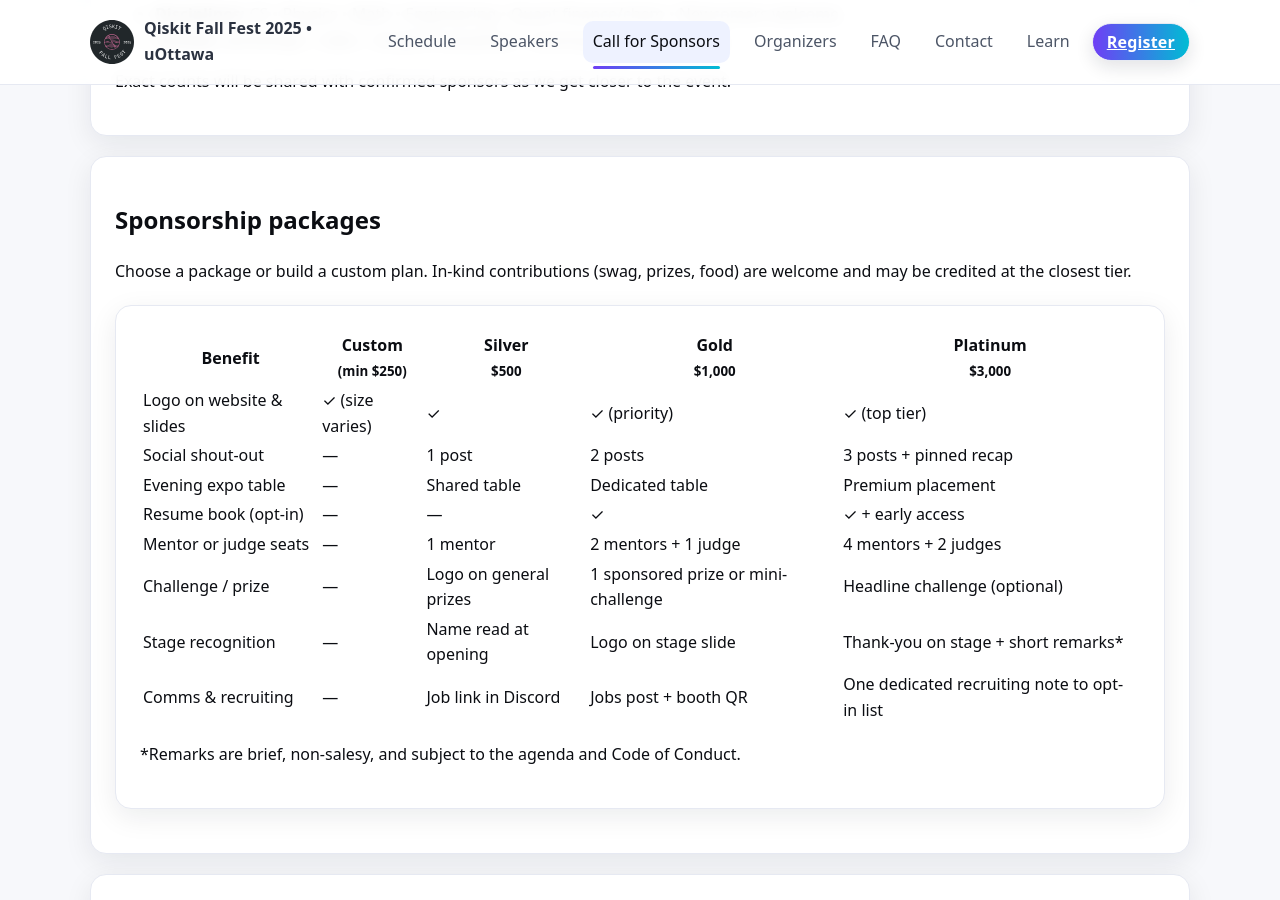
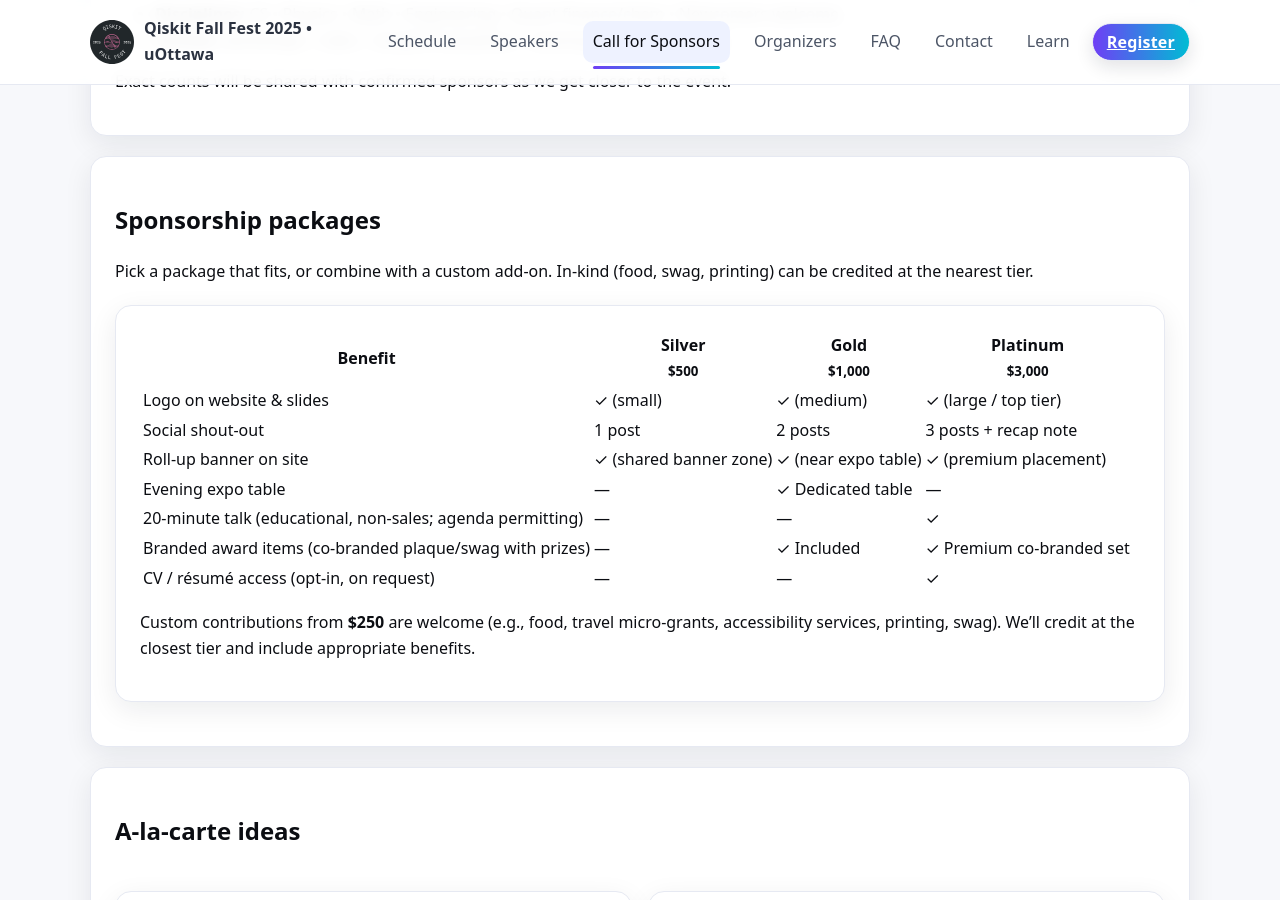
Before and after one commit to utkarshh-singh/fall-fest-2025-website, a Jekyll site: the page built from sponshorship.md, in a window 1280 px wide and 900 px high, scrolled down 1316 px. Built offline with Jekyll 4.4.1, drawn with Linux system fonts in a browser that asks for light colours.

Commit message:
Update sponshorship.md

```diff
--- a/sponshorship.md
+++ b/sponshorship.md
@@ -67,51 +67,67 @@
   <!-- WHAT YOU GET / PACKAGES -->
   <section id="packages" class="card">
     <h2>Sponsorship packages</h2>
-    <p>Choose a package or build a custom plan. In-kind contributions (swag, prizes, food) are welcome and may be credited at the closest tier.</p>
+    <p>Pick a package that fits, or combine with a custom add-on. In-kind (food, swag, printing) can be credited at the nearest tier.</p>
 
-  <!-- quick matrix -->
-  <div class="card">
-  <table>
-    <thead>
-      <tr>
-        <th>Benefit</th>
-        <th>Custom<br><small>(min $250)</small></th>
-        <th>Silver<br><small>$500</small></th>
-        <th>Gold<br><small>$1,000</small></th>
-        <th>Platinum<br><small>$3,000</small></th>
-      </tr>
-    </thead>
-    <tbody>
-      <tr>
-        <td>Logo on website & slides</td><td>✓ (size varies)</td><td>✓</td><td>✓ (priority)</td><td>✓ (top tier)</td>
-      </tr>
-      <tr>
-        <td>Social shout-out</td><td>—</td><td>1 post</td><td>2 posts</td><td>3 posts + pinned recap</td>
-      </tr>
-      <tr>
-        <td>Evening expo table</td><td>—</td><td>Shared table</td><td>Dedicated table</td><td>Premium placement</td>
-      </tr>
-      <tr>
-        <td>Resume book (opt-in)</td><td>—</td><td>—</td><td>✓</td><td>✓ + early access</td>
-      </tr>
-      <tr>
-        <td>Mentor or judge seats</td><td>—</td><td>1 mentor</td><td>2 mentors + 1 judge</td><td>4 mentors + 2 judges</td>
-      </tr>
-      <tr>
-        <td>Challenge / prize</td><td>—</td><td>Logo on general prizes</td><td>1 sponsored prize or mini-challenge</td><td>Headline challenge (optional)</td>
-      </tr>
-      <tr>
-        <td>Stage recognition</td><td>—</td><td>Name read at opening</td><td>Logo on stage slide</td><td>Thank-you on stage + short remarks*</td>
-      </tr>
-      <tr>
-        <td>Comms & recruiting</td><td>—</td><td>Job link in Discord</td><td>Jobs post + booth QR</td><td>One dedicated recruiting note to opt-in list</td>
-      </tr>
-    </tbody>
-  </table>
-  <p class="note">*Remarks are brief, non-salesy, and subject to the agenda and Code of Conduct.</p>
-  </div>
+    <div class="card">
+    <table class="packages-table">
+      <thead>
+        <tr>
+          <th>Benefit</th>
+          <th>Silver<br><small>$500</small></th>
+          <th>Gold<br><small>$1,000</small></th>
+          <th>Platinum<br><small>$3,000</small></th>
+        </tr>
+      </thead>
+      <tbody>
+        <tr>
+          <td>Logo on website & slides</td>
+          <td>✓ (small)</td>
+          <td>✓ (medium)</td>
+          <td>✓ (large / top tier)</td>
+        </tr>
+        <tr>
+          <td>Social shout-out</td>
+          <td>1 post</td>
+          <td>2 posts</td>
+          <td>3 posts + recap note</td>
+        </tr>
+        <tr>
+          <td>Roll-up banner on site</td>
+          <td>✓ (shared banner zone)</td>
+          <td>✓ (near expo table)</td>
+          <td>✓ (premium placement)</td>
+        </tr>
+        <tr>
+          <td>Evening expo table</td>
+          <td>—</td>
+          <td>✓ Dedicated table</td>
+          <td>—</td>
+        </tr>
+        <tr>
+          <td>20-minute talk (educational, non-sales; agenda permitting)</td>
+          <td>—</td>
+          <td>—</td>
+          <td>✓</td>
+        </tr>
+        <tr>
+          <td>Branded award items (co-branded plaque/swag with prizes)</td>
+          <td>—</td>
+          <td>✓ Included</td>
+          <td>✓ Premium co-branded set</td>
+        </tr>
+        <tr>
+          <td>CV / résumé access (opt-in, on request)</td>
+          <td>—</td>
+          <td>—</td>
+          <td>✓</td>
+        </tr>
+      </tbody>
+    </table>
+    <p class="note">Custom contributions from <strong>$250</strong> are welcome (e.g., food, travel micro-grants, accessibility services, printing, swag). We’ll credit at the closest tier and include appropriate benefits.</p>
+    </div>
+  </section>
 
-  </section>
 
   <!-- A LA CARTE -->
   <section class="card">
```
